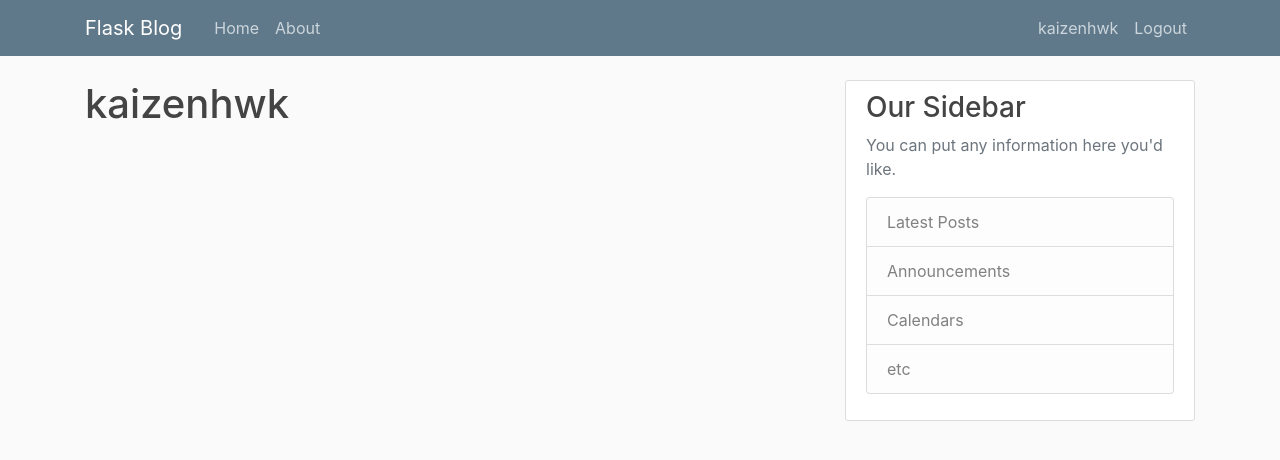
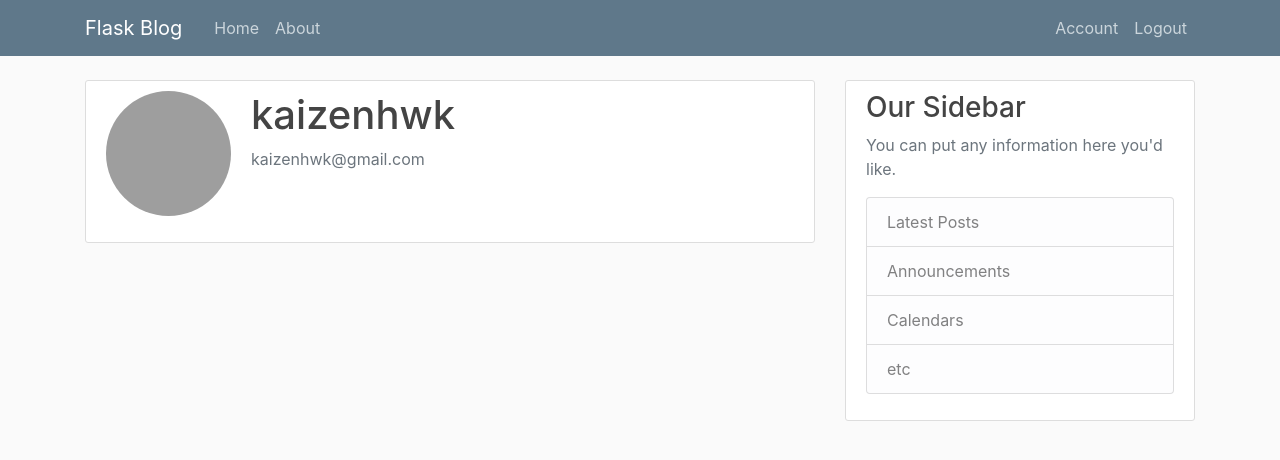
Before and after one commit to kaizenhwk/Flask_Blog, a Flask app: page /account in a window 1280 px wide. Shown: the top 460 px of the page. Run offline with Flask 2, Linux system fonts and the light colour scheme; a user stored in the database is signed in; some libraries are stand-ins or nearby versions; grey boxes are pictures that could not be loaded.

Commit message:
added account page info

```diff
--- a/flaskblog/routes.py
+++ b/flaskblog/routes.py
@@ -71,4 +71,5 @@ def logout():
 @app.route('/account')
 @login_required
 def account():
-    return render_template('account.html', title= 'Account')
+    image_file = url_for('static', filename='profile_pics/' + current_user.image_file)
+    return render_template('account.html', title= 'Account', image_file=image_file)
--- a/flaskblog/templates/account.html
+++ b/flaskblog/templates/account.html
@@ -1,4 +1,13 @@
 {% extends 'layout.html' %}
 {% block content %}
-    <h1> {{ current_user.username }} </h1>
+    <div class="content-section">
+        <div class="media">
+            <img class="rounded-circle account-img" src="{{ image_file }}"">
+            <div class="media-body">
+            <h2 class="account-heading">{{ current_user.username }}</h2>
+            <p class="text-secondary">{{ current_user.email }}</p>
+            </div>
+        </div>
+        <!-- FORM HERE -->
+    </div>
 {% endblock content %}
--- a/flaskblog/templates/layout.html
+++ b/flaskblog/templates/layout.html
@@ -32,7 +32,7 @@
             <!-- Navbar Right Side -->
             <div class="navbar-nav">
               {% if current_user.is_authenticated %}
-              <a class="nav-item nav-link" href="{{ url_for('account') }}">{{ current_user.username }}</a>
+              <a class="nav-item nav-link" href="{{ url_for('account') }}">Account</a>
               <a class="nav-item nav-link" href="{{ url_for('logout') }}">Logout</a>
               {% else %}
                 <a class="nav-item nav-link" href="{{ url_for('login') }}">Login</a>
```
